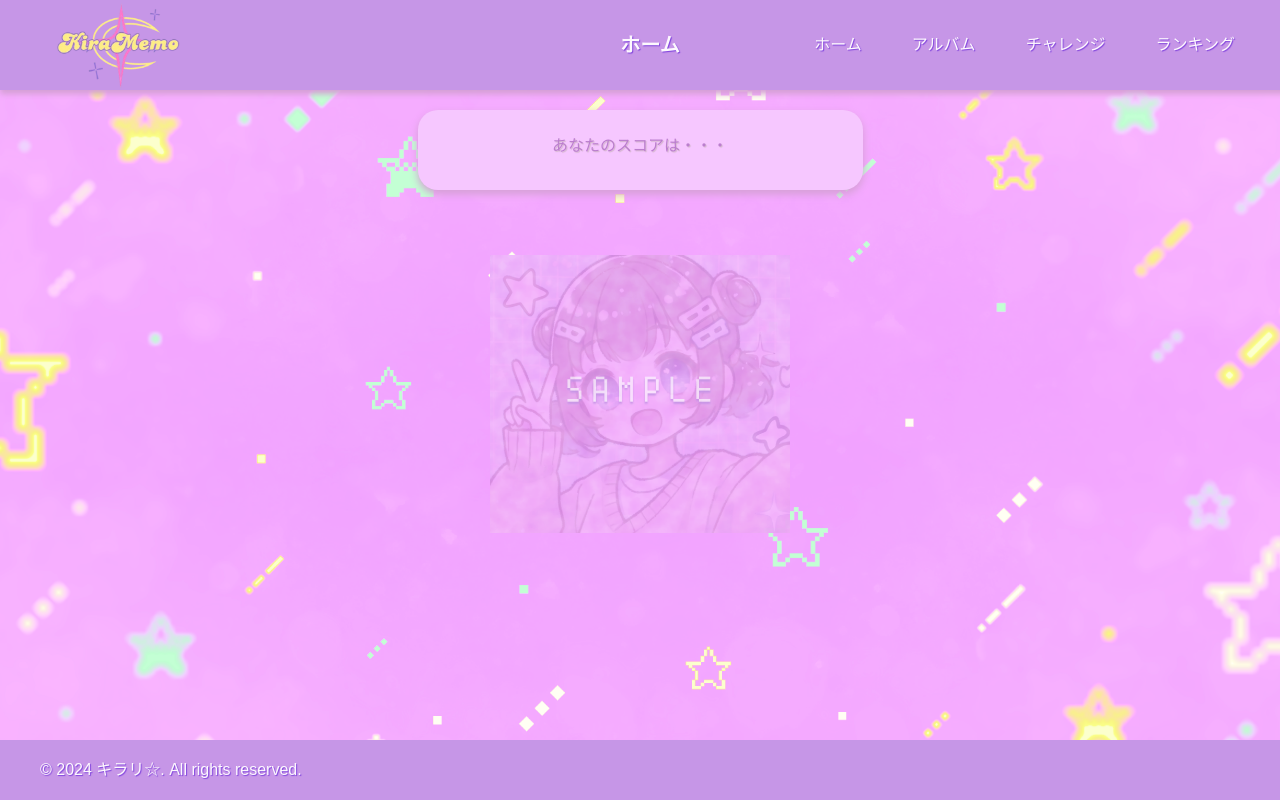
After one commit to 038bkn/kirakira-face-memories, a PHP site: page /kirari_score.html in a window 1280 px wide. The commit adds this page. Run offline with PHP 8.4, Linux system fonts and the light colour scheme; a stand-in replaces the project's code that opens the database connection; some web fonts are replaced.

Commit message:
キラリ☆評価画面レイアウトちょっとだけ

```diff
--- a/css/common.css
+++ b/css/common.css
@@ -196,9 +196,6 @@ footer p {
     background-color: #F6C7FF;
     border-radius: 10px;
     box-shadow: 0 4px 8px rgba(212, 159, 212, 1.0);
-    display: flex;
-    justify-content: center;
-    align-items: center;
 }
 
 .recent-container {
@@ -235,6 +232,10 @@ footer p {
     text-shadow: #d4b6cc 1px 1px 1px;
 }
 
-#preview-message {
-    padding: 60px;
+#preview-area img {
+    max-width: 300px;
+    max-height: 300px;
 }
+
+#previe-area p {
+}
--- /dev/null
+++ b/css/kirari_score.css
@@ -0,0 +1,7 @@
+.explain {
+    text-align: center; /* 追加: テキストを中央揃えに */
+}
+
+#image-preview-container {
+    margin-top: 100px;
+}
--- /dev/null
+++ b/kirari_score.html
@@ -0,0 +1,68 @@
+<html lang="ja">
+
+<head>
+    <meta charset="UTF-8">
+    <meta name="viewport" content="width=device-width, initial-scale=1.0">
+    <title>キラめも☆キラリ度評価画面</title>
+    <link rel="stylesheet" href="./css/common.css">
+    <link rel="stylesheet" href="./css/kirari_score.css">
+</head>
+
+<body>
+    <header>
+        <div class="container">
+            <div class="header-left">
+                <img class="logo" src="./images/logo.png" alt="キラめもロゴ">
+            </div>
+            <div class="header-center">
+                <h1>ホーム</h1>
+            </div>
+            <div class="header-right">
+                <ul>
+                    <li><a href="index.html">ホーム</a></li>
+                    <li><a href="album.html">アルバム</a></li>
+                    <li><a href="challenge.html">チャレンジ</a></li>
+                    <li><a href="ranking.html">ランキング</a></li>
+                </ul>
+            </div>
+        </div>
+    </header>
+    <main>
+        <div class="container">
+            <div class="sub-back upload-title">
+                <p class="explain">
+                    あなたのスコアは・・・
+                </p>
+                <div id="image-preview-container">
+                    <div id="preview-area">
+                        <img src="./images/sample-image.png" alt="サンプル画像">
+                    </div>
+                    <img id="image-preview" src="" alt="プレビュー" style="display: none;">
+                </div>
+            </div>
+    </main>
+    <footer>
+        <div class="container">
+            <p>&copy; 2024 キラリ☆. All rights reserved.</p>
+        </div>
+    </footer>
+    <script src="https://code.jquery.com/jquery-3.6.0.min.js"></script>
+    <script src="./js/script.js"></script>
+    <script>
+        // 画像プレビュー機能
+        $('.file-input').on('change', function(event) {
+            var file = event.target.files[0];
+            var reader = new FileReader();
+
+            reader.onload = function(e) {
+                $('#image-preview').attr('src', e.target.result).show();
+            }
+
+            if (file) {
+                reader.readAsDataURL(file);
+            }
+        });
+    </script>
+</body>
+
+</html>
```
